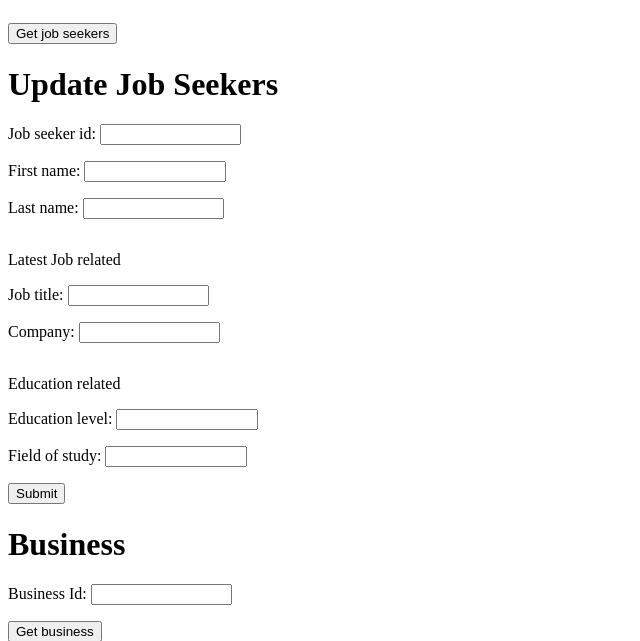
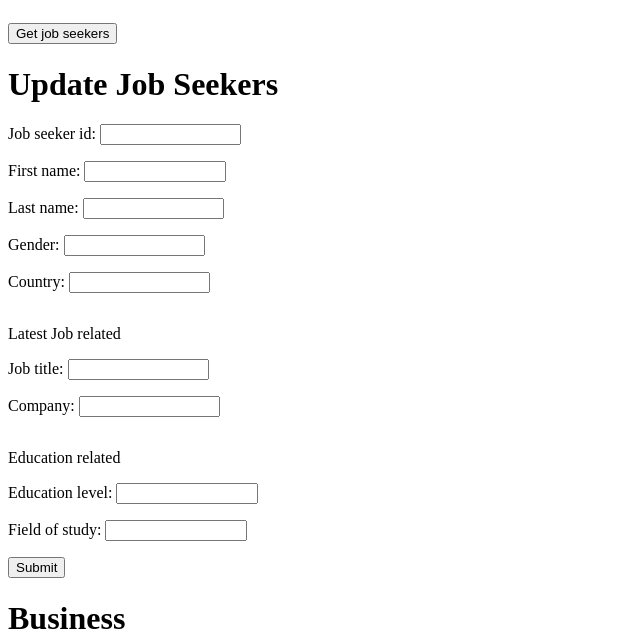
Before and after one commit to tmthyadms/jobzone, a Flask app: page / in a window 1280 px wide. Shown: the part 1321-1962 px from the top of the page, without its empty margins (0-640 px from the left). Run offline with Flask 3, Linux system fonts and the light colour scheme; some libraries are stand-ins or nearby versions.

Commit message:
Update gender and country for job seekers

```diff
--- a/server/app.py
+++ b/server/app.py
@@ -123,6 +123,8 @@ def update_job_seeker():
     job_seeker_id = request.form.get('job-seeker-id')
     first_name = request.form.get('first-name')
     last_name = request.form.get('last-name')
+    gender = request.form.get('gender')
+    country = request.form.get('country')
     job_title = request.form.get('job-title')
     company_name = request.form.get('company-name')
     education_level = request.form.get('education-level')
@@ -134,6 +136,10 @@ def update_job_seeker():
         job_seeker['firstname'] = first_name
     if last_name:
         job_seeker['lastname'] = last_name
+    if gender:
+        job_seeker['gender'] = gender
+    if country:
+        job_seeker['country'] = country
     if job_title:
         job_seeker['jobtitle'] = job_title
     if company_name:
--- a/server/templates/index.html
+++ b/server/templates/index.html
@@ -137,6 +137,14 @@
             <div style="margin-bottom: 1em">
                 <label for="last-name">Last name:</label>
                 <input id="last-name" name="last-name" style="width: 10em"></input>
+            </div>
+            <div style="margin-bottom: 1em">
+                <label for="gender">Gender:</label>
+                <input id="gender" name="gender" style="width: 10em"></input>
+            </div>
+            <div style="margin-bottom: 1em">
+                <label for="country">Country:</label>
+                <input id="country" name="country" style="width: 10em"></input>
             </div>
             <p>Latest Job related</p>
             <div style="margin-bottom: 1em">
--- a/server/templates/jobseeker.html
+++ b/server/templates/jobseeker.html
@@ -7,6 +7,8 @@
     <h1><strong>ID:</strong> {{ job_seeker._id }}</h1>
     <p><strong>First name:</strong> {{ job_seeker.firstname }}</p>
     <p><strong>Last name:</strong> {{ job_seeker.lastname }}</p>
+    <p><strong>Gender:</strong> {{ job_seeker.gender }}</p>
+    <p><strong>Country:</strong> {{ job_seeker.country }}</p>
     <p><strong>Job title:</strong> {{ job_seeker.jobtitle }}</p>
     <p><strong>Company name:</strong> {{ job_seeker.companyname }}</p>
     <p><strong>Education level:</strong> {{ job_seeker.educationlevel }}</p>
--- a/server/templates/jobseekers.html
+++ b/server/templates/jobseekers.html
@@ -10,6 +10,8 @@
             <h1><strong>ID:</strong> {{ job_seeker._id }}</h1>
             <p><strong>First name:</strong> {{ job_seeker.firstname }}</p>
             <p><strong>Last name:</strong> {{ job_seeker.lastname }}</p>
+            <p><strong>Gender:</strong> {{ job_seeker.gender }}</p>
+            <p><strong>Country:</strong> {{ job_seeker.country }}</p>
             <p><strong>Job title:</strong> {{ job_seeker.jobtitle }}</p>
             <p><strong>Company name:</strong> {{ job_seeker.companyname }}</p>
             <p><strong>Education level:</strong> {{ job_seeker.educationlevel }}</p>
```
